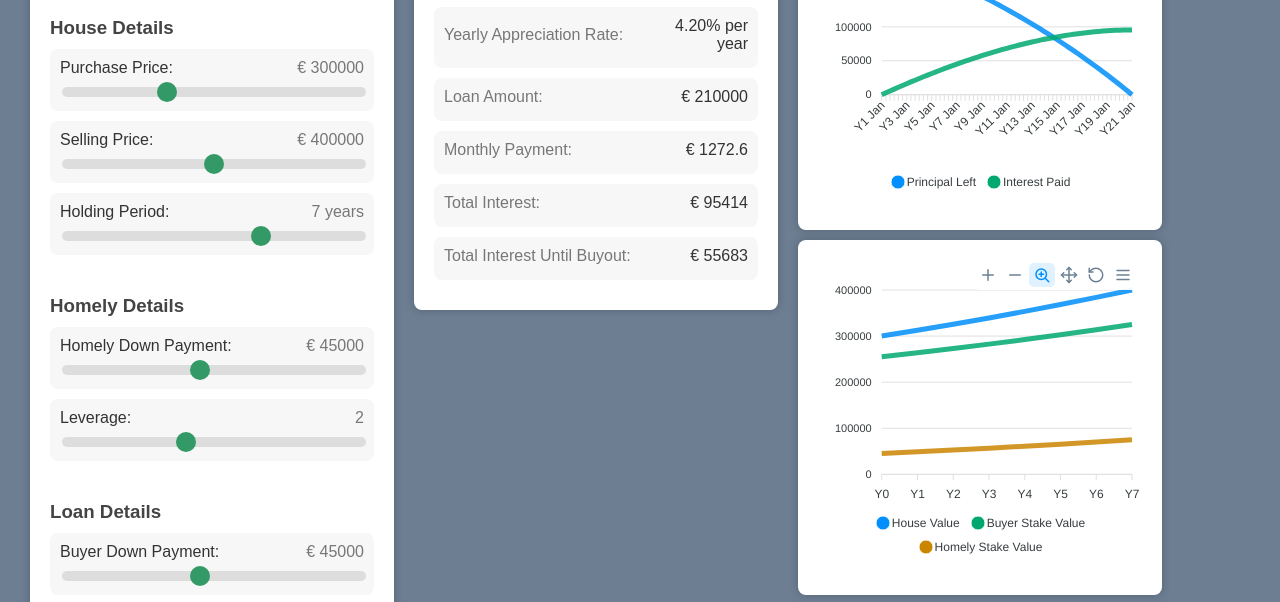
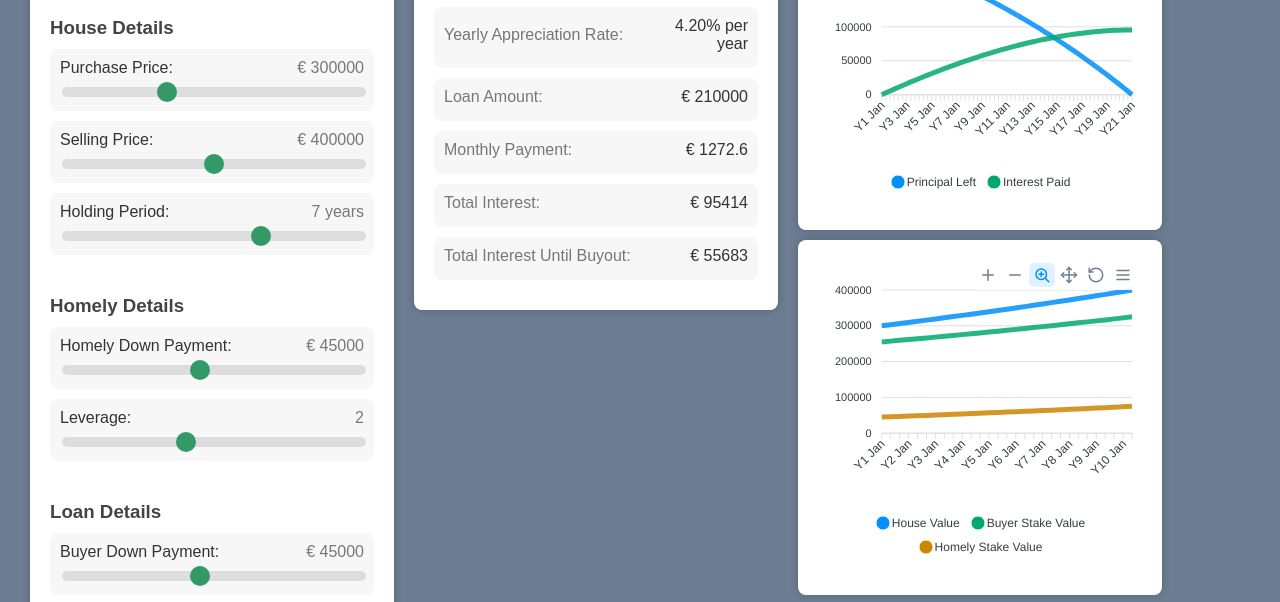
Before and after one commit to kobedemvl/HomelyCode, a plain HTML site: page index.html in a window 1280 px wide. Shown: the part 155-757 px from the top of the page. Drawn offline with nearby package versions, Linux system fonts and the light colour scheme.

Commit message:
Code CleanUp

```diff
--- /dev/null
+++ b/functions.mjs
@@ -0,0 +1,143 @@
+// Calculate monthly payments
+export function calculateMonthlyPayments(inputValues) {
+    const principal = inputValues.purchasePrice - inputValues.buyerDownPayment - inputValues.homelyDownPayment;
+    const monthlyInterestRate = inputValues.interestRate / 12;
+    const totalPayments = inputValues.loanDuration * 12;
+
+    // Monthly payment calculation using the formula for an amortizing loan
+    const monthlyPayment = (principal * monthlyInterestRate) / (1 - Math.pow(1 + monthlyInterestRate, -totalPayments));
+
+    return monthlyPayment;
+}
+
+// Calculate total interest paid until buyout
+export function calculateTotalInterest(inputValues) {
+    //calculate total interest paid until buyout
+    const monthlyPayment = calculateMonthlyPayments(inputValues);
+    const totalPaymentsUntilBuyout = monthlyPayment * inputValues.buyoutDuration * 12;
+    const totalInterestUntilBuyout = totalPaymentsUntilBuyout - (inputValues.purchasePrice - inputValues.buyerDownPayment - inputValues.homelyDownPayment) * (1 - Math.pow(1 + inputValues.interestRate / 12, -inputValues.buyoutDuration * 12));
+
+    return totalInterestUntilBuyout;
+}
+
+export function calculatePrincipalInterestMonthly(inputValues) {
+    // returns the principal left for every month and the interest paid for every month,
+    // assuming the interest rate is the same for every month
+    // returns a complete array of the principal and interest for every month
+
+    const monthlyPayment = calculateMonthlyPayments(inputValues);
+    const monthlyInterestRate = inputValues.interestRate / 12;
+    const totalPayments = inputValues.loanDuration * 12;
+    const principal = inputValues.purchasePrice - inputValues.buyerDownPayment - inputValues.homelyDownPayment;
+    const principalInterestMonthly = [{ principalLeft: principal, totalInterestPaid: 0 }];
+    let principalLeft = principal;
+    let interestPaid = 0;
+    let totalInterestPaid = 0;
+    let principalPaid = 0;
+
+    for (let i = 0; i < totalPayments; i++) {
+        interestPaid = principalLeft * monthlyInterestRate;
+        principalPaid = monthlyPayment - interestPaid;
+        totalInterestPaid += interestPaid;
+        principalLeft -= principalPaid;
+        principalInterestMonthly.push({ principalLeft, totalInterestPaid });
+    }
+
+    return principalInterestMonthly;
+}
+
+
+export function createPricipalInterestOptions(principalLeft, interestPaid) {
+    return {
+        chart: {
+            type: 'line',
+            stacked: false,
+            fill: {
+                opacity: 0.5
+            },
+            dataLabels: false,
+            height: 300,
+        },
+        animations: {
+            enabled: false
+        },
+        series: [{
+            name: 'Principal Left',
+            data: principalLeft
+        }, {
+            name: 'Interest Paid',
+            data: interestPaid
+        }],
+        xaxis: {
+            tickAmount: 10,
+            categories: [...Array(principalLeft.length).keys()].map(month => {
+                const year = Math.floor(month * 4 / 12) + 1;
+                const monthName = new Date(2000, month * 4 % 12, 1).toLocaleString('default', { month: 'short' });
+                return `Y${year} ${monthName}`;
+            })
+        },
+        yaxis: {
+            labels: {
+                formatter: function (val) {
+                    return val.toFixed(0);
+                }
+            }
+        },
+    };
+}
+
+export function createHouseValueOptions(houseValue, buyerStakeValue, homelyStakeValue) {
+    return {
+        chart: {
+            type: 'line',
+            stacked: false,
+            fill: {
+                opacity: 0.5
+            },
+            dataLabels: false,
+            height: 300,
+        },
+        animations: {
+            enabled: false  // Disable animations
+        },
+        series: [{
+            name: 'House Value',
+            data: houseValue,
+            dataLabels: {
+                enabled: false
+            }
+        },
+        {
+            name: 'Buyer Stake Value',
+            data: buyerStakeValue,
+            dataLabels: {
+                enabled: false
+            }
+        },
+        {
+            name: 'Homely Stake Value',
+            data: homelyStakeValue,
+            dataLabels: {
+                enabled: false
+            }
+        },
+        ],
+
+        xaxis: {
+            tickAmount: 10,
+            categories: [...Array(houseValue.length).keys()].map(month => {
+                const year = Math.floor(month * 4 / 12) + 1;
+                const monthName = new Date(2000, month * 4 % 12, 1).toLocaleString('default', { month: 'short' });
+                return `Y${year} ${monthName}`;
+            })
+        },
+
+        yaxis: {
+            labels: {
+                formatter: function (val) {
+                    return val.toFixed(0);
+                }
+            }
+        },
+    }
+}
--- a/index.html
+++ b/index.html
@@ -8,7 +8,7 @@
     <link rel="stylesheet" href="style.css">
 </head>
 <script src="https://cdn.jsdelivr.net/npm/apexcharts"></script>
-<script src="script.js"></script>
+<script type="module" src="script.js"></script>
 
 <body>
     <!-- INPUTS -->
--- a/script.js
+++ b/script.js
@@ -1,4 +1,8 @@
+// script.js
+import { calculateMonthlyPayments, calculateTotalInterest, calculatePrincipalInterestMonthly, createPricipalInterestOptions, createHouseValueOptions } from './functions.mjs';
 
+
+// Now you can use these functions in this file
 document.addEventListener('DOMContentLoaded', () => {
 
     function gatherInputValues() {
@@ -24,55 +28,6 @@ document.addEventListener('DOMContentLoaded', () => {
         const inputData = { ...houseDetails, ...loanDetails, ...homelyDetails };
 
         return inputData;
-    }
-
-
-    // Calculate monthly payments
-    function calculateMonthlyPayments(inputValues) {
-        const principal = inputValues.purchasePrice - inputValues.buyerDownPayment - inputValues.homelyDownPayment;
-        const monthlyInterestRate = inputValues.interestRate / 12;
-        const totalPayments = inputValues.loanDuration * 12;
-
-        // Monthly payment calculation using the formula for an amortizing loan
-        const monthlyPayment = (principal * monthlyInterestRate) / (1 - Math.pow(1 + monthlyInterestRate, -totalPayments));
-
-        return monthlyPayment;
-    }
-
-    // Calculate total interest paid until buyout
-    function calculateTotalInterest(inputValues) {
-        //calculate total interest paid until buyout
-        const monthlyPayment = calculateMonthlyPayments(inputValues);
-        const totalPaymentsUntilBuyout = monthlyPayment * inputValues.buyoutDuration * 12;
-        const totalInterestUntilBuyout = totalPaymentsUntilBuyout - (inputValues.purchasePrice - inputValues.buyerDownPayment - inputValues.homelyDownPayment) * (1 - Math.pow(1 + inputValues.interestRate / 12, -inputValues.buyoutDuration * 12));
-
-        return totalInterestUntilBuyout;
-    }
-
-    function calculatePrincipalInterestMonthly(inputValues) {
-        // returns the principal left for every month and the interest paid for every month,
-        // assuming the interest rate is the same for every month
-        // returns a complete array of the principal and interest for every month
-
-        const monthlyPayment = calculateMonthlyPayments(inputValues);
-        const monthlyInterestRate = inputValues.interestRate / 12;
-        const totalPayments = inputValues.loanDuration * 12;
-        const principal = inputValues.purchasePrice - inputValues.buyerDownPayment - inputValues.homelyDownPayment;
-        const principalInterestMonthly = [{ principalLeft: principal, totalInterestPaid: 0 }];
-        let principalLeft = principal;
-        let interestPaid = 0;
-        let totalInterestPaid = 0;
-        let principalPaid = 0;
-
-        for (let i = 0; i < totalPayments; i++) {
-            interestPaid = principalLeft * monthlyInterestRate;
-            principalPaid = monthlyPayment - interestPaid;
-            totalInterestPaid += interestPaid;
-            principalLeft -= principalPaid;
-            principalInterestMonthly.push({ principalLeft, totalInterestPaid });
-        }
-
-        return principalInterestMonthly;
     }
 
     // Function to update the input field value and label when a slider is changed
@@ -108,7 +63,6 @@ document.addEventListener('DOMContentLoaded', () => {
     }
 
     let chartPrincipalInterest;  // Declare a global variable to hold the chart instance
-
     function updateGraphPricipalInterest(inputValues) {
         const principalInterestMonthly = calculatePrincipalInterestMonthly(inputValues);
         const principalLeft = principalInterestMonthly
@@ -118,42 +72,7 @@ document.addEventListener('DOMContentLoaded', () => {
             .filter((_, index) => index % 4 === 0)
             .map(month => month.totalInterestPaid);
 
-        let options = {
-            chart: {
-                type: 'line',
-                stacked: false,
-                fill: {
-                    opacity: 0.5
-                },
-                dataLabels: false,
-                height: 300,
-            },
-            animations: {
-                enabled: false
-            },
-            series: [{
-                name: 'Principal Left',
-                data: principalLeft
-            }, {
-                name: 'Interest Paid',
-                data: interestPaid
-            }],
-            xaxis: {
-                tickAmount: 10,
-                categories: [...Array(principalLeft.length).keys()].map(month => {
-                    const year = Math.floor(month * 4 / 12) + 1;
-                    const monthName = new Date(2000, month * 4 % 12, 1).toLocaleString('default', { month: 'short' });
-                    return `Y${year} ${monthName}`;
-                })
-            },
-            yaxis: {
-                labels: {
-                    formatter: function (val) {
-                        return val.toFixed(0);
-                    }
-                }
-            },
-        };
+        let options = createPricipalInterestOptions(principalLeft, interestPaid);
 
         let chartContainer = document.getElementById('chartContainerPrincipal');
 
@@ -179,67 +98,15 @@ document.addEventListener('DOMContentLoaded', () => {
         // updates the graph with house value
         const houseValue = []
         const yearlyAppreciationRate = (inputValues.sellingPrice / inputValues.purchasePrice) ** (1 / inputValues.buyoutDuration) - 1;
-        for (let i = 0; i < inputValues.buyoutDuration; i++) {
-            houseValue.push(inputValues.purchasePrice * (1 + yearlyAppreciationRate) ** i);
+        for (let i = 0; i < inputValues.buyoutDuration*4; i++) {
+            houseValue.push(inputValues.purchasePrice * (1 + yearlyAppreciationRate) ** (i/4));
         }
         houseValue.push(inputValues.sellingPrice);
         const homelyStakeValue = houseValue.map(value => ((value / inputValues.purchasePrice - 1) * inputValues.leverage + 1) * inputValues.homelyDownPayment);
         const buyerStakeValue = houseValue.map(value => value - homelyStakeValue[houseValue.indexOf(value)]);
 
-
         // Apex Charts for house value and homely stake value
-        let options = {
-            chart: {
-                type: 'line',
-                stacked: false,
-                fill: {
-                    opacity: 0.5
-                },
-                dataLabels: false,
-                height: 300,
-            },
-            animations: {
-                enabled: false  // Disable animations
-            },
-            series: [{
-                name: 'House Value',
-                data: houseValue,
-                dataLabels: {
-                    enabled: false
-                }
-            },
-            {
-                name: 'Buyer Stake Value',
-                data: buyerStakeValue,
-                dataLabels: {
-                    enabled: false
-                }
-            },
-            {
-                name: 'Homely Stake Value',
-                data: homelyStakeValue,
-                dataLabels: {
-                    enabled: false
-                }
-            },
-            ],
-
-            xaxis: {
-                tickAmount: 10, // Set the maximum number of ticks
-                categories: [...Array(houseValue.length).keys()].map(year => {
-                    return `Y${year}`;
-                })
-            },
-
-            yaxis: {
-                labels: {
-                    formatter: function (val) {
-                        return val.toFixed(0);
-                    }
-                }
-            },
-        }
-
+        let options = createHouseValueOptions(houseValue, buyerStakeValue, homelyStakeValue);
         let chartContainer = document.getElementById('chartContainerHouseValue');
 
         // Check if chart already exists
@@ -265,6 +132,11 @@ document.addEventListener('DOMContentLoaded', () => {
         }
     }
 
+
+
+
+
+
     function updateAll() {
         // Gather input values
         const inputValues = gatherInputValues();
```
